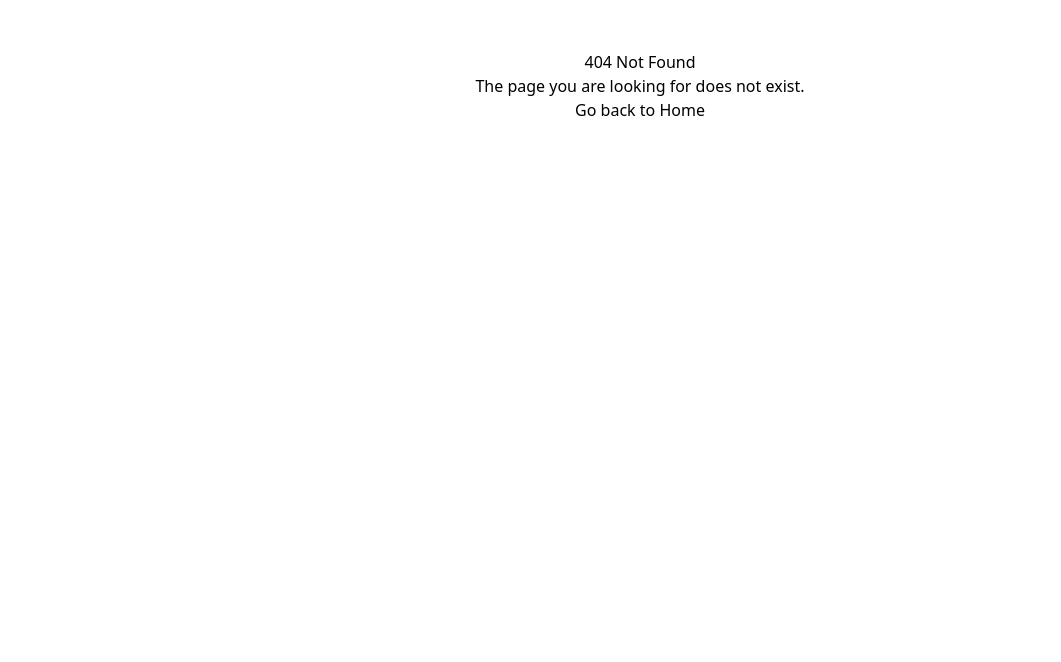
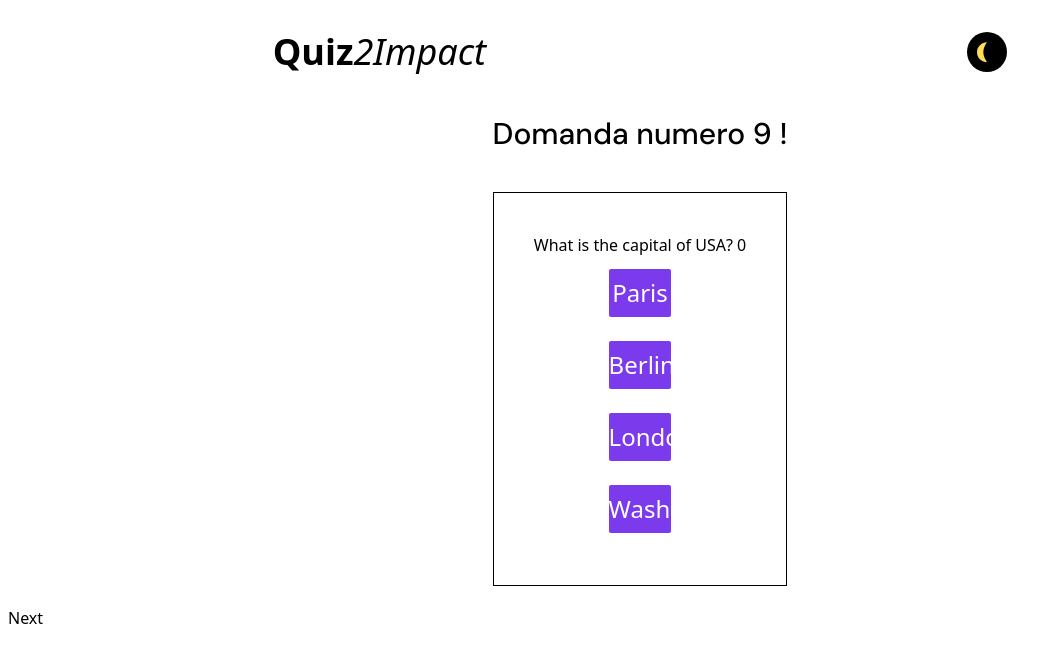
Before and after one commit to Matteonegridev/QuizApp, a React (Vite) app: page /questions/9 in a window 1280 px wide. Before the commit this address had no page. Shown: the top 662 px of the page, without its empty margins (0-1061 px from the left). Built offline with nearby package versions, Linux system fonts and the light colour scheme.

Commit message:
added all the routes + started  style

```diff
--- a/src/App.tsx
+++ b/src/App.tsx
@@ -5,6 +5,11 @@ import QuizOne from "./routes/Step1";
 import QuizTwo from "./routes/Step2.tsx";
 import QuizThree from "./routes/Step3.tsx";
 import QuizFour from "./routes/Step4.tsx";
+import QuizFive from "./routes/Step5.tsx";
+import QuizSix from "./routes/Step6.tsx";
+import QuizSeven from "./routes/Step7.tsx";
+import QuizEight from "./routes/Step8.tsx";
+import QuizNine from "./routes/Step9.tsx";
 import ErrorPage from "./routes/Error-page.tsx";
 
 function App() {
@@ -30,6 +35,26 @@ function App() {
           path="/questions/4"
           element={<QuizFour score={score} setScore={setScore} />}
         />
+        <Route
+          path="/questions/5"
+          element={<QuizFive score={score} setScore={setScore} />}
+        />
+        <Route
+          path="/questions/6"
+          element={<QuizSix score={score} setScore={setScore} />}
+        />
+        <Route
+          path="/questions/7"
+          element={<QuizSeven score={score} setScore={setScore} />}
+        />
+        <Route
+          path="/questions/8"
+          element={<QuizEight score={score} setScore={setScore} />}
+        />
+        <Route
+          path="/questions/9"
+          element={<QuizNine score={score} setScore={setScore} />}
+        />
         <Route path="*" element={<ErrorPage />} />
       </Routes>
     </BrowserRouter>
--- a/src/routes/Step1.tsx
+++ b/src/routes/Step1.tsx
@@ -28,10 +28,10 @@ function QuizOne({ score, setScore }: QuizOneProp) {
     <>
       <Header />
       <QuestionBox step={1}>
-        <div className="p-10 border border-black mt-5">
+        <div className="p-3  text-center w-3/5">
           {questions.map((query) => (
-            <ul key={query.id}>
-              <h1>
+            <div key={query.id}>
+              <h1 className="pb-6 dark:text-white font-headers font-semibold text-3xl ">
                 {query?.question} {score}
               </h1>
               {query?.options?.map((option) => (
@@ -41,7 +41,7 @@ function QuizOne({ score, setScore }: QuizOneProp) {
                   text={option}
                 />
               ))}
-            </ul>
+            </div>
           ))}
         </div>
       </QuestionBox>
--- a/src/routes/Step2.tsx
+++ b/src/routes/Step2.tsx
@@ -26,10 +26,10 @@ function QuizTwo({ score, setScore }: QuizTwoProp) {
     <>
       <Header />
       <QuestionBox step={2}>
-        <div className="p-10 border border-black mt-5">
+        <div className="p-3  text-center w-3/5">
           {questions.map((query) => (
             <ul key={query.id}>
-              <h1>
+              <h1 className="pb-6 dark:text-white font-headers font-semibold text-3xl">
                 {query?.question} {score}
               </h1>
               {query?.options?.map((option) => (
--- a/src/routes/Step5.tsx
+++ b/src/routes/Step5.tsx
@@ -0,0 +1,50 @@
+import Header from "../components/Header";
+import Button from "../utils/Button";
+import QuestionBox from "../utils/Question-box";
+import Question from "../utils/Questions";
+
+const questions = [
+  {
+    id: 4,
+    question: "What is the capital of USA?",
+    options: ["Paris", "Berlin", "London", "Washington"],
+    answer: "Washington",
+  },
+];
+
+type QuizFiveProp = {
+  score: number;
+  setScore: React.Dispatch<React.SetStateAction<number>>;
+};
+
+function QuizFive({ score, setScore }: QuizFiveProp) {
+  const handleAnswer = (answer: string) => {
+    if (answer === questions[0].answer) setScore(score + 1);
+  };
+
+  return (
+    <>
+      <Header />
+      <QuestionBox step={5}>
+        <div className="p-10 border border-black mt-5">
+          {questions.map((query) => (
+            <ul key={query.id}>
+              <h1>
+                {query?.question} {score}
+              </h1>
+              {query?.options?.map((option) => (
+                <Question
+                  onClick={() => handleAnswer(option)}
+                  key={option}
+                  text={option}
+                />
+              ))}
+            </ul>
+          ))}
+        </div>
+      </QuestionBox>
+      <Button currentStep={5} className="" text="Next" />
+    </>
+  );
+}
+export default QuizFive;
--- a/src/routes/Step6.tsx
+++ b/src/routes/Step6.tsx
@@ -0,0 +1,50 @@
+import Header from "../components/Header";
+import Button from "../utils/Button";
+import QuestionBox from "../utils/Question-box";
+import Question from "../utils/Questions";
+
+const questions = [
+  {
+    id: 4,
+    question: "What is the capital of USA?",
+    options: ["Paris", "Berlin", "London", "Washington"],
+    answer: "Washington",
+  },
+];
+
+type QuizSixProp = {
+  score: number;
+  setScore: React.Dispatch<React.SetStateAction<number>>;
+};
+
+function QuizSix({ score, setScore }: QuizSixProp) {
+  const handleAnswer = (answer: string) => {
+    if (answer === questions[0].answer) setScore(score + 1);
+  };
+
+  return (
+    <>
+      <Header />
+      <QuestionBox step={6}>
+        <div className="p-10 border border-black mt-5">
+          {questions.map((query) => (
+            <ul key={query.id}>
+              <h1>
+                {query?.question} {score}
+              </h1>
+              {query?.options?.map((option) => (
+                <Question
+                  onClick={() => handleAnswer(option)}
+                  key={option}
+                  text={option}
+                />
+              ))}
+            </ul>
+          ))}
+        </div>
+      </QuestionBox>
+      <Button currentStep={6} className="" text="Next" />
+    </>
+  );
+}
+export default QuizSix;
--- a/src/routes/Step7.tsx
+++ b/src/routes/Step7.tsx
@@ -0,0 +1,50 @@
+import Header from "../components/Header";
+import Button from "../utils/Button";
+import QuestionBox from "../utils/Question-box";
+import Question from "../utils/Questions";
+
+const questions = [
+  {
+    id: 4,
+    question: "What is the capital of USA?",
+    options: ["Paris", "Berlin", "London", "Washington"],
+    answer: "Washington",
+  },
+];
+
+type QuizSevenProp = {
+  score: number;
+  setScore: React.Dispatch<React.SetStateAction<number>>;
+};
+
+function QuizSeven({ score, setScore }: QuizSevenProp) {
+  const handleAnswer = (answer: string) => {
+    if (answer === questions[0].answer) setScore(score + 1);
+  };
+
+  return (
+    <>
+      <Header />
+      <QuestionBox step={7}>
+        <div className="p-10 border border-black mt-5">
+          {questions.map((query) => (
+            <ul key={query.id}>
+              <h1>
+                {query?.question} {score}
+              </h1>
+              {query?.options?.map((option) => (
+                <Question
+                  onClick={() => handleAnswer(option)}
+                  key={option}
+                  text={option}
+                />
+              ))}
+            </ul>
+          ))}
+        </div>
+      </QuestionBox>
+      <Button currentStep={7} className="" text="Next" />
+    </>
+  );
+}
+export default QuizSeven;
--- a/src/routes/Step8.tsx
+++ b/src/routes/Step8.tsx
@@ -0,0 +1,50 @@
+import Header from "../components/Header";
+import Button from "../utils/Button";
+import QuestionBox from "../utils/Question-box";
+import Question from "../utils/Questions";
+
+const questions = [
+  {
+    id: 4,
+    question: "What is the capital of USA?",
+    options: ["Paris", "Berlin", "London", "Washington"],
+    answer: "Washington",
+  },
+];
+
+type QuizEightProp = {
+  score: number;
+  setScore: React.Dispatch<React.SetStateAction<number>>;
+};
+
+function QuizEight({ score, setScore }: QuizEightProp) {
+  const handleAnswer = (answer: string) => {
+    if (answer === questions[0].answer) setScore(score + 1);
+  };
+
+  return (
+    <>
+      <Header />
+      <QuestionBox step={8}>
+        <div className="p-10 border border-black mt-5">
+          {questions.map((query) => (
+            <ul key={query.id}>
+              <h1>
+                {query?.question} {score}
+              </h1>
+              {query?.options?.map((option) => (
+                <Question
+                  onClick={() => handleAnswer(option)}
+                  key={option}
+                  text={option}
+                />
+              ))}
+            </ul>
+          ))}
+        </div>
+      </QuestionBox>
+      <Button currentStep={8} className="" text="Next" />
+    </>
+  );
+}
+export default QuizEight;
--- a/src/routes/Step9.tsx
+++ b/src/routes/Step9.tsx
@@ -0,0 +1,50 @@
+import Header from "../components/Header";
+import Button from "../utils/Button";
+import QuestionBox from "../utils/Question-box";
+import Question from "../utils/Questions";
+
+const questions = [
+  {
+    id: 4,
+    question: "What is the capital of USA?",
+    options: ["Paris", "Berlin", "London", "Washington"],
+    answer: "Washington",
+  },
+];
+
+type QuizNineProp = {
+  score: number;
+  setScore: React.Dispatch<React.SetStateAction<number>>;
+};
+
+function QuizNine({ score, setScore }: QuizNineProp) {
+  const handleAnswer = (answer: string) => {
+    if (answer === questions[0].answer) setScore(score + 1);
+  };
+
+  return (
+    <>
+      <Header />
+      <QuestionBox step={9}>
+        <div className="p-10 border border-black mt-5">
+          {questions.map((query) => (
+            <ul key={query.id}>
+              <h1>
+                {query?.question} {score}
+              </h1>
+              {query?.options?.map((option) => (
+                <Question
+                  onClick={() => handleAnswer(option)}
+                  key={option}
+                  text={option}
+                />
+              ))}
+            </ul>
+          ))}
+        </div>
+      </QuestionBox>
+      <Button currentStep={9} className="" text="Next" />
+    </>
+  );
+}
+export default QuizNine;
--- a/src/utils/Question-box.tsx
+++ b/src/utils/Question-box.tsx
@@ -5,7 +5,7 @@ type QuestionBoxProp = {
 
 function QuestionBox({ children, step }: QuestionBoxProp) {
   return (
-    <section className="p-5">
+    <section className="p-5 flex flex-col gap-5 justify-center items-center">
       <h1 className="text-3xl font-headers font-medium dark:text-white">
         Domanda numero {step} !
       </h1>
--- a/src/utils/Questions.tsx
+++ b/src/utils/Questions.tsx
@@ -5,13 +5,15 @@ type QuestionProp = {
 
 function Question({ text, onClick }: QuestionProp) {
   return (
-    <div className="border border-black w-1/4 flex gap-5 p-3 items-baseline [&>*]:text-xl">
-      <li
+    <div className=" items-center justify-center flex w-full gap-5 p-3  ">
+      <button
         onClick={onClick}
-        className="cursor-pointer w-full p-1 border border-black"
+        className="cursor-pointer w-1/3 py-2 rounded-sm text-2xl
+        text-white bg-violet-600 hover:bg-violet-500 focus:shadow-custom-light
+        dark:bg-orange-400 dark:hover:bg-orange-300 dark:focus:shadow-custom-dark"
       >
         {text}
-      </li>
+      </button>
     </div>
   );
 }
--- a/tailwind.config.js
+++ b/tailwind.config.js
@@ -8,6 +8,10 @@ export default {
         headers: "DM Sans",
         paragr: "Lato",
       },
+      boxShadow: {
+        "custom-light": "5px 8px 0 0 rgb(115, 0, 192)", // shadow  light mode
+        "custom-dark": "5px 8px 0 0 rgb(231, 231, 231)", // shadow  dark mode
+      },
     },
   },
   plugins: [],
```
